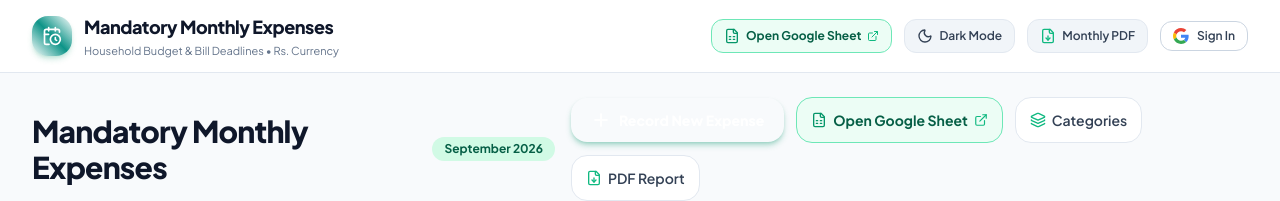
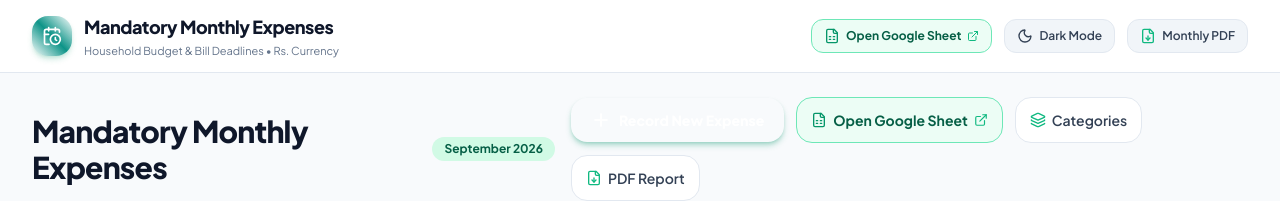
Before and after one commit to devinelwis-code/Mandatory-Monthly-Expenses, a React (Vite) app: page / in a window 1280 px wide. Shown: the top 201 px of the page. Built offline with nearby package versions, Linux system fonts and the light colour scheme; no server answers.

Commit message:
Update Navbar.tsx

```diff
--- a/src/components/Navbar.tsx
+++ b/src/components/Navbar.tsx
@@ -132,38 +132,7 @@ export const Navbar: React.FC<NavbarProps> = ({
               </button>
             </div>
           ) : (
-            <button
-              type="button"
-              onClick={onSignIn}
-              className="gsi-material-button inline-flex items-center gap-2 px-3 py-1.5 text-xs font-semibold text-slate-700 dark:text-slate-200 bg-white dark:bg-slate-800 border border-slate-300 dark:border-slate-700 hover:bg-slate-50 dark:hover:bg-slate-750 rounded-xl shadow-2xs transition-all active:scale-95"
-            >
-              <div className="gsi-material-button-icon shrink-0">
-                <svg
-                  version="1.1"
-                  xmlns="http://www.w3.org/2000/svg"
-                  viewBox="0 0 48 48"
-                  className="w-4 h-4"
-                >
-                  <path
-                    fill="#EA4335"
-                    d="M24 9.5c3.54 0 6.71 1.22 9.21 3.6l6.85-6.85C35.9 2.38 30.47 0 24 0 14.62 0 6.51 5.38 2.56 13.22l7.98 6.19C12.43 13.72 17.74 9.5 24 9.5z"
-                  />
-                  <path
-                    fill="#4285F4"
-                    d="M46.98 24.55c0-1.57-.15-3.09-.38-4.55H24v9.02h12.94c-.58 2.96-2.26 5.48-4.78 7.18l7.73 6c4.51-4.18 7.09-10.36 7.09-17.65z"
-                  />
-                  <path
-                    fill="#FBBC05"
-                    d="M10.53 28.59c-.48-1.45-.76-2.99-.76-4.59s.27-3.14.76-4.59l-7.98-6.19C.92 16.46 0 20.12 0 24c0 3.88.92 7.54 2.56 10.78l7.97-6.19z"
-                  />
-                  <path
-                    fill="#34A853"
-                    d="M24 48c6.48 0 11.93-2.13 15.89-5.81l-7.73-6c-2.15 1.45-4.92 2.3-8.16 2.3-6.26 0-11.57-4.22-13.47-9.91l-7.98 6.19C6.51 42.62 14.62 48 24 48z"
-                  />
-                </svg>
-              </div>
-              <span className="whitespace-nowrap">Sign In</span>
-            </button>
+            null
           )}
         </div>
       </div>
```
